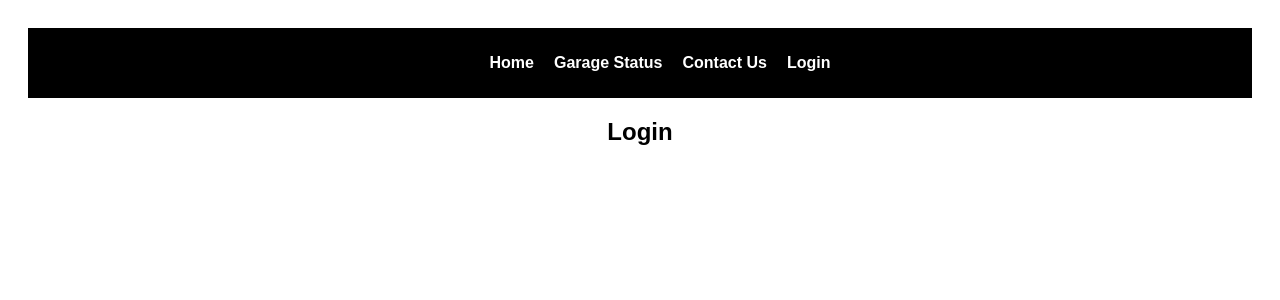
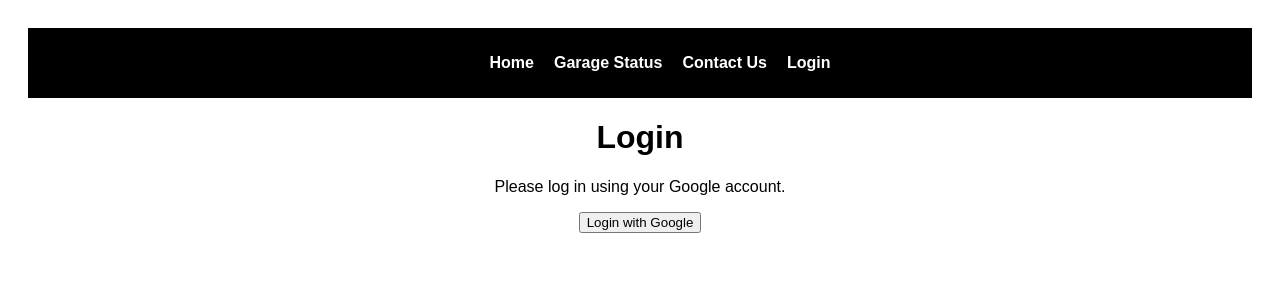
Before and after one commit to planktoncorpse/WebDev, a React (Create React App) app in the folder test server/client/: page /login in a window 1280 px wide. Shown: the top 300 px of the page. Built offline with nearby package versions, Linux system fonts and the light colour scheme; no server answers.

Commit message:
moved out my personal database password and put back in the one that was there, lol

```diff
--- a/test server/client/src/App.js
+++ b/test server/client/src/App.js
@@ -1,11 +1,14 @@
 import React, { useState, useEffect } from 'react';
 import { BrowserRouter as Router, Routes, Route, Link, Navigate } from 'react-router-dom';
-import { GoogleLogin } from '@react-oauth/google';
+//import { GoogleLogin } from '@react-oauth/google';
 import HomePage from './components/HomePage';
 import GarageStatusPage from './components/GarageStatusPage';
 import ContactUsPage from './components/ContactUsPage';
 import LoginPage from './components/LoginPage';
 import UserProfile from './components/UserProfile';
+
+//import React from 'react';
+
 
 const App = () => {
   const [isAuthenticated, setIsAuthenticated] = useState(false);
--- a/test server/client/src/components/LoginPage.js
+++ b/test server/client/src/components/LoginPage.js
@@ -1,43 +1,23 @@
-// src/components/LoginPage.js
-
-import React from 'react';
-import { GoogleLogin } from '@react-oauth/google';
+import React, { useEffect } from 'react';
 
 const LoginPage = ({ setIsAuthenticated, setUser }) => {
-  const handleLoginSuccess = (response) => {
-    // Send the credential token (from Google) to the backend
-    fetch('/login', {
-      method: 'POST',
-      headers: {
-        'Content-Type': 'application/json',
-      },
-      body: JSON.stringify({ token: response.credential }),  // Send the token to your backend
-      credentials: 'include',  // Include cookies for session management
-    })
-      .then((res) => res.json())
-      .then((data) => {
-        setIsAuthenticated(true);
-        setUser(data);  // Store the user data from your backend
-      })
-      .catch((err) => {
-        console.error('Error logging in:', err);
-      });
-  };
+    useEffect(() => {
+        console.log("LoginPage rendered");
+    }, []);
 
-  const handleLoginError = () => {
-    console.error('Google Login Failed');
-  };
-
-  return (
-    <div>
-      <h2>Login</h2>
-      <GoogleLogin
-        clientId="425545250222-uqe3jr5a2mpnqvbufspavlopcdip55e7.apps.googleusercontent.com"  // Make sure the ID is correct
-        onSuccess={handleLoginSuccess}
-        onError={handleLoginError}
-      />
-    </div>
-  );
+    return (
+        <div>
+            <h1>Login</h1>
+            <p>Please log in using your Google account.</p>
+            <a
+                href="http://localhost:5000/auth/google"
+                target="_blank"
+                rel="noopener noreferrer"
+            >
+                <button type="button">Login with Google</button>
+            </a>
+        </div>
+    );
 };
 
 export default LoginPage;
--- a/test server/client/src/index.js
+++ b/test server/client/src/index.js
@@ -2,22 +2,20 @@ import React from 'react';
 import ReactDOM from 'react-dom/client';  // Use createRoot in React 18
 import './index.css';
 import App from './App';
-import { GoogleOAuthProvider } from '@react-oauth/google';
+//import { GoogleOAuthProvider } from '@react-oauth/google';
 
 // Fetch the client ID from the .env file
 const clientId = process.env.REACT_APP_GOOGLE_CLIENT_ID;
 
 if (!clientId) {
-  console.error('Google Client ID is missing. Please check your .env file.');
+    console.error('Google Client ID is missing. Please check your .env file.');
 } else {
-  console.log('Using Google Client ID:', clientId);
+    console.log('Using Google Client ID:', clientId);
 }
 
 const root = ReactDOM.createRoot(document.getElementById('root'));
 root.render(
-  <React.StrictMode>
-    <GoogleOAuthProvider clientId={clientId}>
-      <App />
-    </GoogleOAuthProvider>
-  </React.StrictMode>
+    <React.StrictMode>
+        <App />
+    </React.StrictMode>
 );
```
Also changed, not shown: 2 other files (tests, documents, lock files or other folders).
